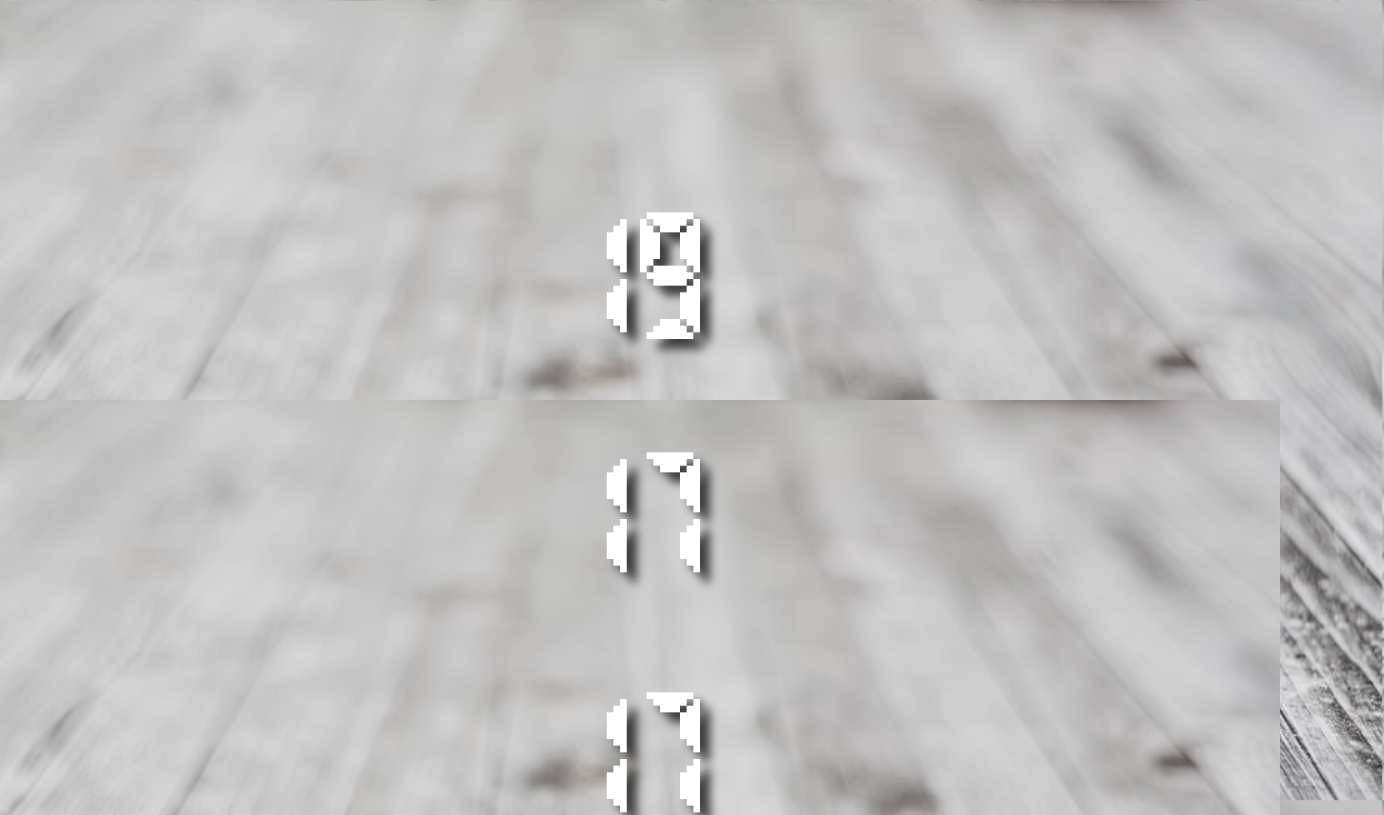
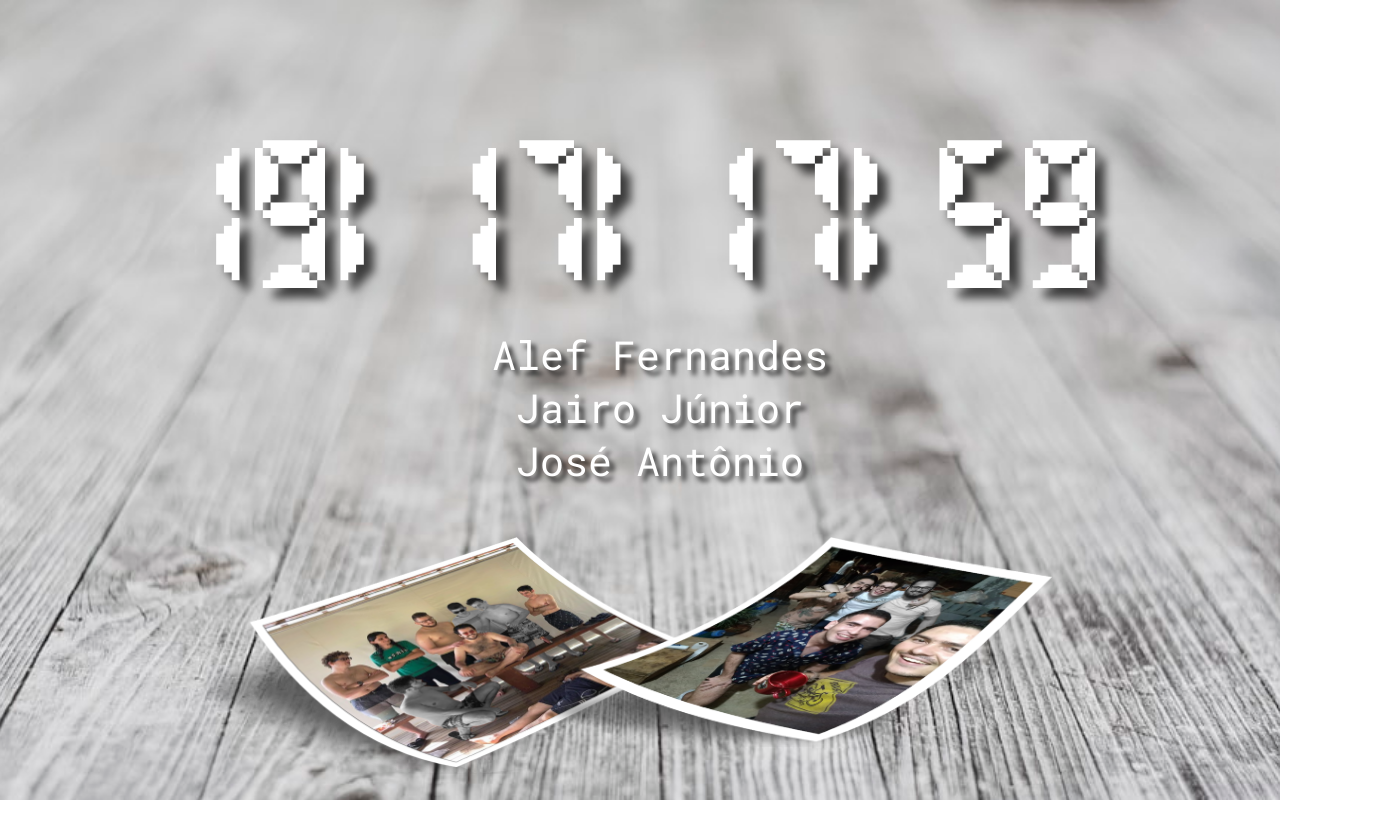
Before and after one commit to joseantoniobg/thefinalcountdown, a Next.js app: page / in a window 1280 px wide. Shown: the top 815 px of the page, 1384 px wide, since content can reach past the window. Built offline with nearby package versions, Linux system fonts and the light colour scheme.

Commit message:
added a version for an old tv browser

```diff
--- a/pages/index.tsx
+++ b/pages/index.tsx
@@ -46,13 +46,15 @@ export default function Home() {
   return <main className={styles.canvas}>
             <div className={styles.container}>
               <div className={styles['countdown-info']}>
-                <p>{Number(countDown.substring(0, 2)) > 0 ? countDown.substring(0, 2) : ''}</p>
-                <p className={styles.dots}>{Number(countDown.substring(0, 2)) > 0 ? countDown.substring(2, 3) : ''}</p>
-                <p>{Number(countDown.substring(0, 2)) > 0 || Number(countDown.substring(3, 5)) > 0 ? countDown.substring(3, 5) : ''}</p>
-                <p className={styles.dots}>{Number(countDown.substring(0, 2)) > 0 || Number(countDown.substring(3, 5)) > 0 ? countDown.substring(5, 6): ''}</p>
-                <p>{Number(countDown.substring(0, 2)) > 0 || Number(countDown.substring(3, 5)) > 0 || Number(countDown.substring(6, 8)) > 0 ? countDown.substring(6, 8) : ''}</p>
-                <p className={styles.dots}>{Number(countDown.substring(0, 2)) > 0 || Number(countDown.substring(3, 5)) > 0 || Number(countDown.substring(6, 8)) > 0 ? countDown.substring(8, 9) : ''}</p>
-                <p>{countDown !== `00:00:00:00` ? countDown.substring(9, 11) : "OBRIGADO"}</p>
+                <p>
+                    {Number(countDown.substring(0, 2)) > 0 ? countDown.substring(0, 2) : ''}
+                    {Number(countDown.substring(0, 2)) > 0 ? countDown.substring(2, 3) : ''}
+                    {Number(countDown.substring(0, 2)) > 0 || Number(countDown.substring(3, 5)) > 0 ? countDown.substring(3, 5) : ''}
+                    {Number(countDown.substring(0, 2)) > 0 || Number(countDown.substring(3, 5)) > 0 ? countDown.substring(5, 6): ''}
+                    {Number(countDown.substring(0, 2)) > 0 || Number(countDown.substring(3, 5)) > 0 || Number(countDown.substring(6, 8)) > 0 ? countDown.substring(6, 8) : ''}
+                    {Number(countDown.substring(0, 2)) > 0 || Number(countDown.substring(3, 5)) > 0 || Number(countDown.substring(6, 8)) > 0 ? countDown.substring(8, 9) : ''}
+                    {countDown !== `00:00:00:00` ? countDown.substring(9, 11) : "OBRIGADO"}
+                </p>
               </div>
                 <div className={styles.names}>
                   <ul>
@@ -75,6 +77,6 @@ export default function Home() {
                 <img style={{ filter: `saturate(${saturation}%)` }} className={styles.alef} src="images/alef.png" alt="" />
               </div>
             </div>
-            <audio src="assets/Mariarita.mp3" id="my_audio" loop={true} autoPlay={true} ref={audioPlayer}></audio>
+            <audio src="assets/Mariarita.mp3" id="my_audio" loop={true} ref={audioPlayer}></audio>
         </main>;
 }
--- a/styles/index.module.scss
+++ b/styles/index.module.scss
@@ -5,16 +5,9 @@
 }
 
 .container {
-  margin-top: -15rem;
-  height: 100vh;
   width: 100%;
-  display: flex;
-  align-items: center;
-  justify-content: center;
-  flex-direction: column;
-  @media only screen and (max-width: 100rem) {
-    margin-top: 40rem;
-  }
+  text-align: center;
+  margin-top: 1rem;
 }
 
 @font-face {
@@ -23,36 +16,14 @@
 }
 
 .countdown-info {
-  display: flex;
-  font-size: 20rem;
-  max-width: 100%;
-  margin-top: -20rem;
+  font-size: 14rem;
   color: #fff;
   font-family: "CountDown", monospace;
   text-shadow: 1rem 1rem 1rem rgba(#000, 0.7);
-  @media only screen and (max-width: 130rem) {
-    font-size: 15rem;
-  }
-  @media only screen and (max-width: 100rem) {
-    font-size: 15rem;
-    align-items: center;
-    justify-content: center;
-    flex-direction: column;
-    line-height: 0;
-
-    .dots {
-      display: none;
-    }
-  }
-
-  @media only screen and (max-width: 80rem) {
-    font-size: 12rem;
-  }
 }
 
 .names {
-  margin: 0 auto;
-  margin-top: -15rem;
+  margin-top: -10rem;
   text-align: center;
   font-family: "Roboto Mono", monospace;
 
@@ -63,27 +34,17 @@
 
   li {
     list-style-type: none;
-    font-size: 5rem;
+    font-size: 4rem;
     color: #fff;
     text-align: center;
-    @media only screen and (max-width: 100rem) {
-      font-size: 2.5rem;
-    }
-  }
-
-  @media only screen and (max-width: 100rem) {
-    margin-top: -5rem;
   }
 }
 
 .photo-grid {
   display: grid;
-  margin-top: 1rem;
+  margin-top: 25rem;
   grid-template-columns: 1fr 1fr;
   align-items: center;
-  @media only screen and (max-width: 100rem) {
-    grid-template-columns: 1fr;
-  }
 }
 
 .layers {
@@ -99,11 +60,6 @@
   width: 70rem;
   max-width: 80%;
   z-index: 0;
-  @media only screen and (max-width: 100rem) {
-    top: 5rem;
-    left: 7%;
-    width: 60rem;
-  }
 }
 
 .ze,
@@ -113,11 +69,6 @@
   left: 30%;
   max-width: 80%;
   z-index: 1;
-  @media only screen and (max-width: 100rem) {
-    top: 5rem;
-    left: 7%;
-    width: 60rem;
-  }
 }
 
 .backphoto2 {
@@ -126,15 +77,6 @@
   max-width: 80%;
   left: -10rem;
   z-index: 0;
-  @media only screen and (max-width: 70rem) {
-    top: 20rem;
-    width: 120rem;
-  }
-  @media only screen and (max-width: 100rem) {
-    top: 10rem;
-    left: 30%;
-    width: 100rem;
-  }
 }
 
 .alef {
@@ -143,13 +85,4 @@
   left: -10rem;
   max-width: 80%;
   z-index: 1;
-  @media only screen and (max-width: 70rem) {
-    top: 20rem;
-    width: 120rem;
-  }
-  @media only screen and (max-width: 100rem) {
-    top: 10rem;
-    left: 30%;
-    width: 100rem;
-  }
 }
```
